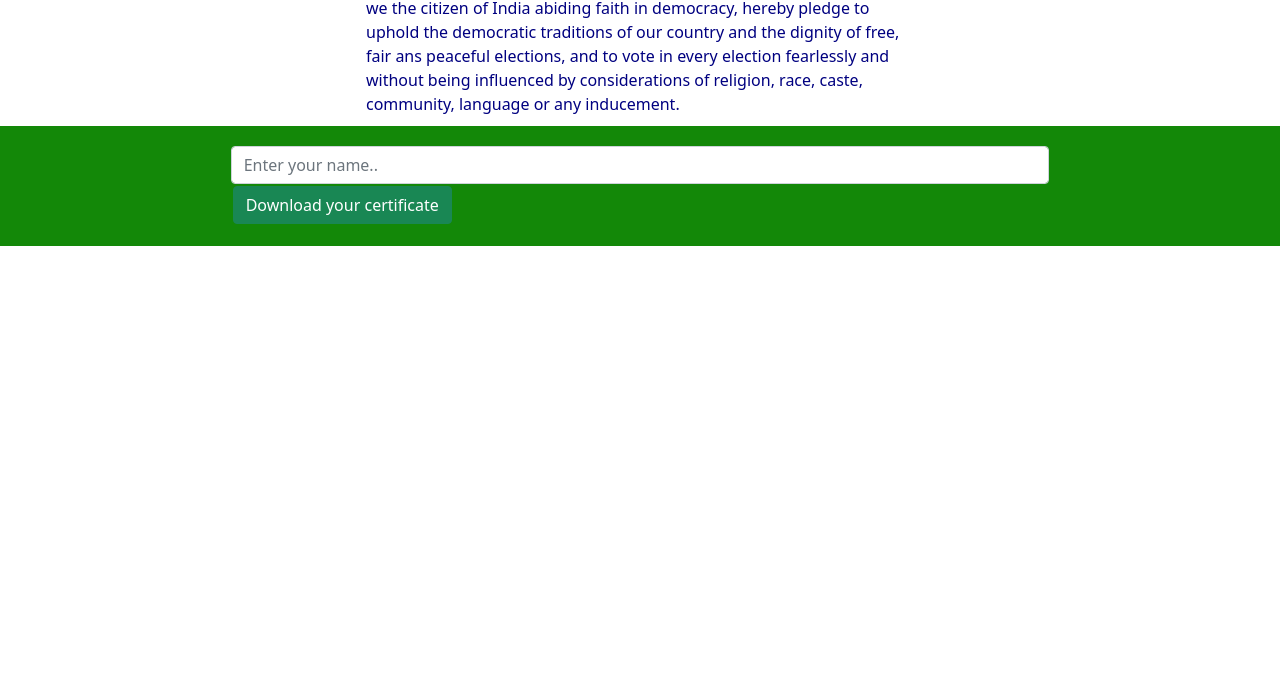
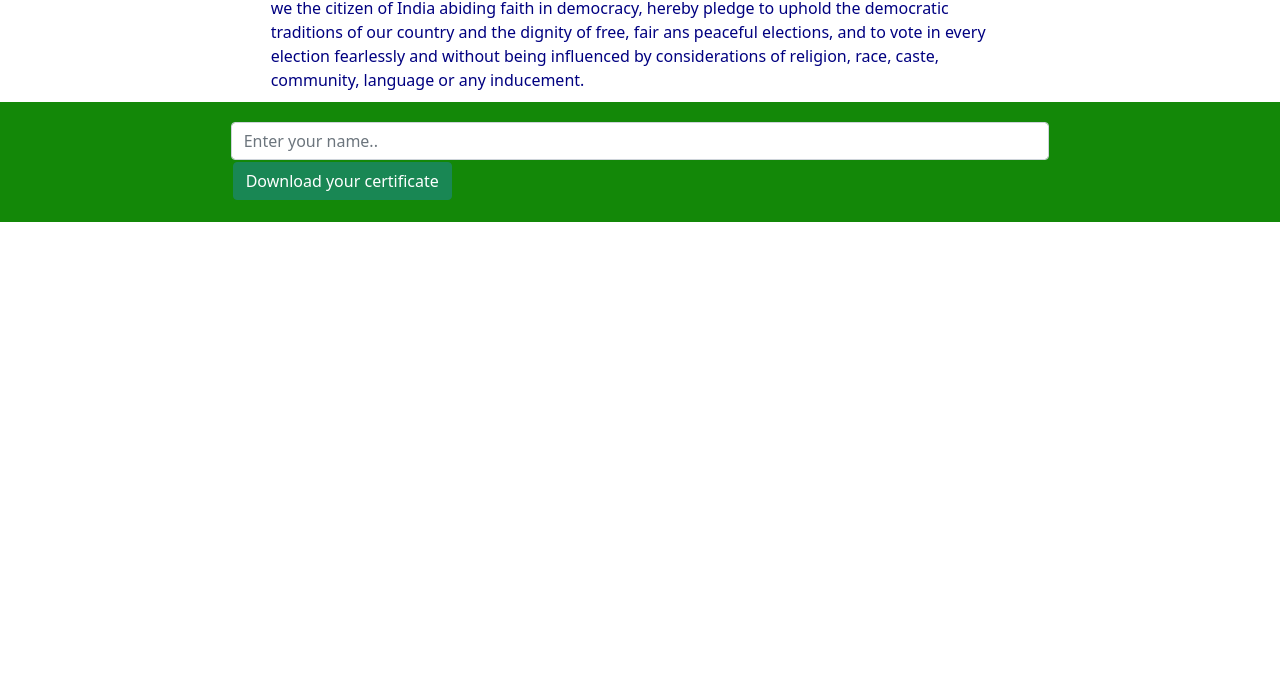
Before and after one commit to nationalvotersday/pledge, a plain HTML site: page index.html in a window 1280 px wide. Shown: the part 108-800 px from the top of the page. Drawn offline with nearby package versions, Linux system fonts and the light colour scheme; a script that the page names is missing.

Commit message:
Some more changes

```diff
--- a/index.html
+++ b/index.html
@@ -21,7 +21,7 @@
    <div class="container" style="background-color: rgb(255, 255, 255); color: rgb(0, 0, 128); padding: 10px;">
     <div class="row">
       <div class="col"></div>
-      <div class="col-6">
+      <div class="col-8">
         <h3>Pledge:</h3>
         we the citizen of India abiding faith in democracy, hereby pledge to uphold the democratic traditions of our country and the dignity of free, fair ans peaceful elections, and to vote in every election fearlessly and without being influenced by considerations of religion, race, caste, community, language or any inducement.
       </div>
@@ -32,7 +32,6 @@
       <div class="row align-items-center">
         <div class="col"></div>
         <div class="col-8">
-          <!--<input type="text" id="name" placeholder="Enter your name...">-->
           <input type="text" class="form-control" id="name" aria-describedby="nameHelp" placeholder="Enter your name..">
           <button type="button" class="btn btn-success" onclick="load()" style="margin: 2px;">Download your certificate</button>
         </div>
--- a/script.js
+++ b/script.js
@@ -1,11 +1,8 @@
 const {PDFDocument} = PDFLib;
 const input = document.getElementById("name");
-//const notice = document.getElementById("notice");
 async function load() {
-        //notice.innerHTML = " ";
 
         if(input.value == '' || input.value == " ") {
-                //notice.innerHTML = "Your name is empty...<br>Enter name to continue";
                 return;
         }
         const value = input.value;
```
Also changed, not shown: 1 other file.
